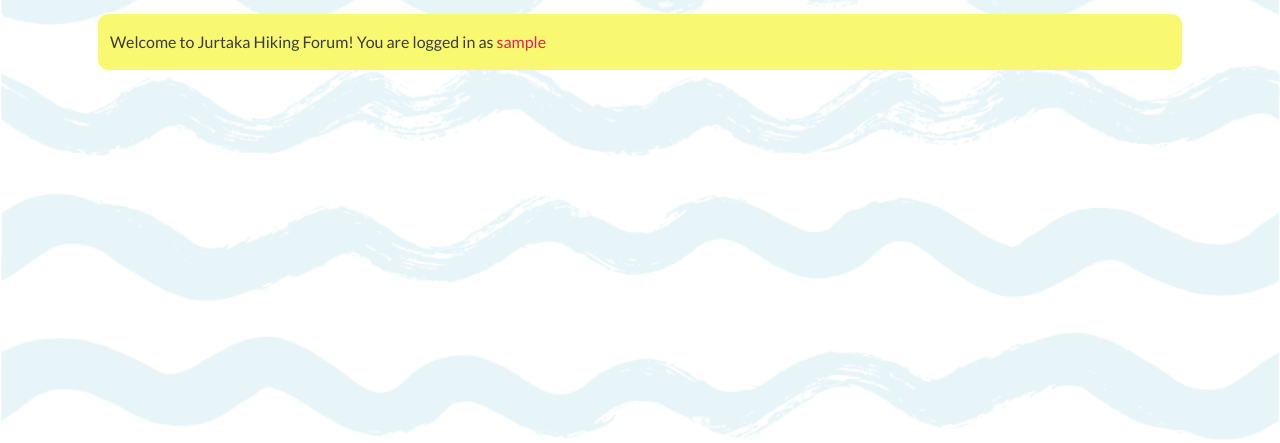
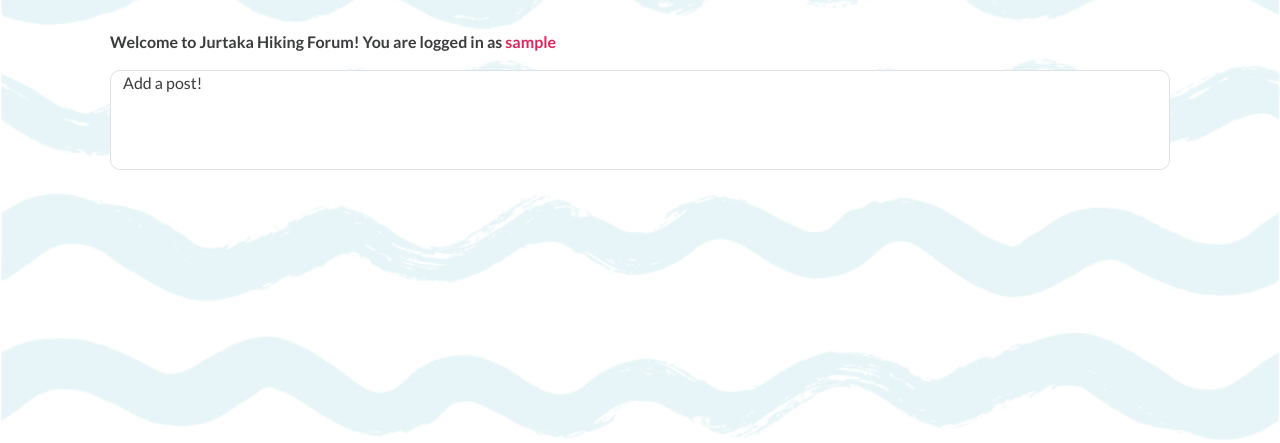
Before and after one commit to lienebriede/jurtaka, a Django app: page / in a window 1280 px wide. Shown: the part 86-529 px from the top of the page. Run offline with Django 4.2, Linux system fonts and the light colour scheme; the visitor is signed in with stand-in values (Sample User, id 1); data that the repository does not hold is empty; parts of the project's set-up code (start-up, migrations or seed data) failed here and were passed over; some libraries are stand-ins or nearby versions.

Commit message:
Update post list template: add post, style

```diff
--- a/hiking_forum/settings.py
+++ b/hiking_forum/settings.py
@@ -27,7 +27,7 @@
 SECRET_KEY = 'django-insecure-#n16)dv90f733uzh!zumncq$j&wf%35sh#2wx8a)6*mp%n&!7v'
 
 # SECURITY WARNING: don't run with debug turned on in production!
-DEBUG = False
+DEBUG = True
 
 ALLOWED_HOSTS = [
     '8000-lienebriede-jurtaka-fsjtch2utun.ws.codeinstitute-ide.net',
--- a/main_forum/templates/main_forum/index.html
+++ b/main_forum/templates/main_forum/index.html
@@ -1,6 +1,14 @@
 {% extends "base.html" %}
 
 {% block content %}
+
+<div class="container-fluid">
+    <!-- Create a post section -->
+    {% if user.is_authenticated %}
+    <div class="row add-post-container border mx-3 mb-5">
+        <p>Add a post!</p>
+    </div>
+    {% endif %}
 
     <!-- Post list display -->
     {% for post in posts %}
@@ -20,6 +28,7 @@
                 <!-- Comment count -->
                 <div class="col-5 col-md-2 col-lg-1">
                     <span><i class="fa-regular fa-comment"></i> {{ post.comment_count | safe }}</span>
+                </div>
             </div>
         </div>
     </div>
@@ -70,15 +79,15 @@
 <!-- Login message -->
 {% block login_message %}
 
-<div class="row ms-3 me-3 pt-3 mb-5 container-login-message">
+<div class="row ms-3 me-3 pt-3">
     {% if user.is_authenticated %}
-    <p>Welcome to Jurtaka Hiking Forum! You are logged in as
-        <span class="pink-text">{{ user }}</span>
+    <p><strong>Welcome to Jurtaka Hiking Forum! You are logged in as
+            <span class="pink-text">{{ user }}</span></strong>
     </p>
     {% else %}
-    <p>Welcome to Jurtaka Hiking Forum! You are not logged in. Please <a class="link signup-link"
+    <p><strong>Welcome to Jurtaka Hiking Forum! You are not logged in. Please <a class="link signup-link"
                 href="{% url 'account_login' %}">log in
-        </a>to post and comment!</p>
+            </a>to post and comment!</p></strong>
     {% endif %}
 </div>
 
--- a/static/css/style.css
+++ b/static/css/style.css
@@ -54,9 +54,11 @@
     border-radius: 20px;
 }
 
-.container-login-message {
-    background-color: var(--yellow) !important;
-    border-radius: 10px;
+.add-post-container {
+    background-color: var(--white) !important;
+    border-radius: 10px !important;
+    border-color: var(--dark-grey);
+    height: 100px;
 }
 
 .btn-primary {
```
Lines whose indentation alone changed are shown as unchanged.
